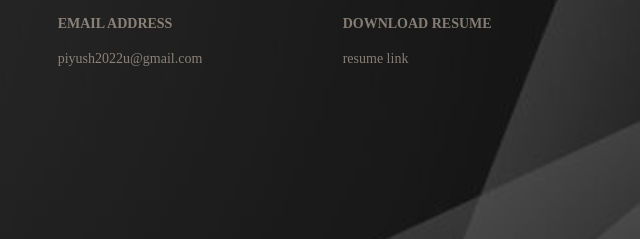
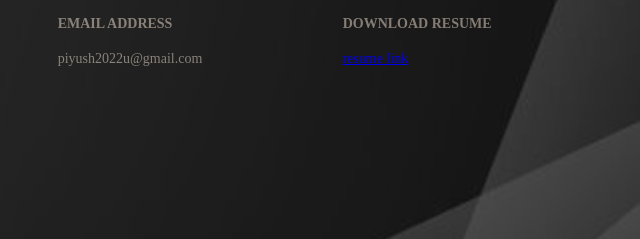
Before and after one commit to PiyushUmate12/Portfolio, a plain HTML site: page contact.html in a window 1280 px wide. Shown: the part 410-649 px from the top of the page, 640-1280 px from the left. Drawn offline with Linux system fonts and the light colour scheme.

Commit message:
link updated

```diff
--- a/contact.html
+++ b/contact.html
@@ -47,7 +47,7 @@
         <div class="ICON">
             <i class="fa-solid fa-download"></i>
             <p class="heading"></pclass> DOWNLOAD RESUME</p>
-            <p>resume link</p>
+            <p><a href="https://piyushumate12.github.io/Portfolio/contact.html">resume link</a></p>
         </div>
     </section>
     <footer>
```
